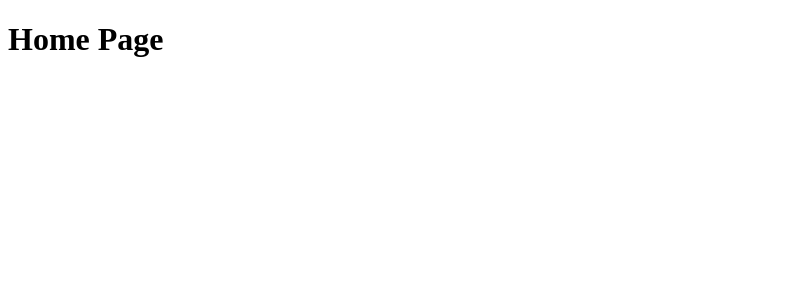
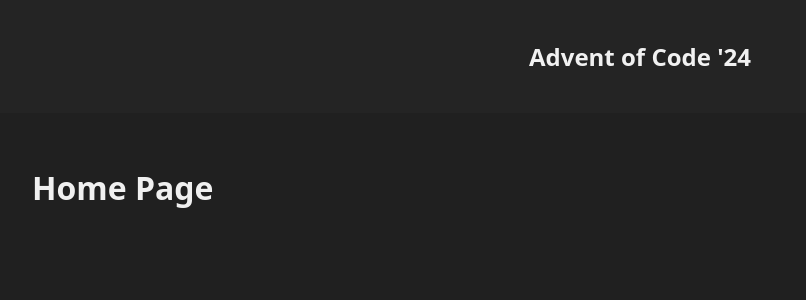
Before and after one commit to ankur1812/advent-of-code-23, a Nuxt app: page / in a window 1280 px wide. Shown: the top 300 px of the page, without its empty margins (0-806 px from the left). Built offline with nearby package versions, Linux system fonts and the light colour scheme.

Commit message:
header / footer layout

```diff
--- a/app.vue
+++ b/app.vue
@@ -1,6 +1,8 @@
 <template>
   <div>
-    <NuxtPage />
+    <NuxtLayout>
+      <NuxtPage />
+  </NuxtLayout>
 <!--
     <NuxtRouteAnnouncer />
     <NuxtWelcome />
--- /dev/null
+++ b/assets/styles.css
@@ -0,0 +1,33 @@
+html {
+    font-family: system-ui, -apple-system, BlinkMacSystemFont, 'Segoe UI', Roboto, Oxygen, Ubuntu, Cantarell, 'Open Sans', 'Helvetica Neue', sans-serif;
+}
+body {
+    margin: 0px;
+    background-color: #202020;
+    color: #f0f0f0;
+}
+#app-layout {
+    display: flex;
+    flex-direction: column;
+    min-height: 98dvh;
+  }
+  header {
+    background-color: #242424;
+    color: #f1f1f1;
+    padding: 20px;
+    text-align: center;
+  }
+
+  footer {
+    background-color: #242424;
+    color: #f1f1f1;
+    padding: 10px;
+    text-align: center;
+    /* position: fixed; */
+    margin-top: auto;
+    width: 100%;
+    bottom: 0;
+  }
+main {
+    padding:2rem;
+}
--- /dev/null
+++ b/layouts/default.vue
@@ -0,0 +1,23 @@
+<template>
+    <div id="app-layout">
+      <header>
+        <h2>Advent of Code '24</h2>
+      </header>
+
+      <main>
+        <NuxtPage />
+      </main>
+
+      <!--
+      <footer>
+        <p>Footer</p>
+      </footer>
+      -->
+    </div>
+  </template>
+
+<script setup>
+    // definePageMeta({
+    //     layout: 'custom' // This would use layouts/custom.vue if it exists
+    // })
+</script>
--- a/nuxt.config.ts
+++ b/nuxt.config.ts
@@ -1,5 +1,8 @@
 // https://nuxt.com/docs/api/configuration/nuxt-config
 export default defineNuxtConfig({
   compatibilityDate: '2024-04-03',
+  css: [
+    '~/assets/styles.css'
+  ],
   devtools: { enabled: true }
 })
```
